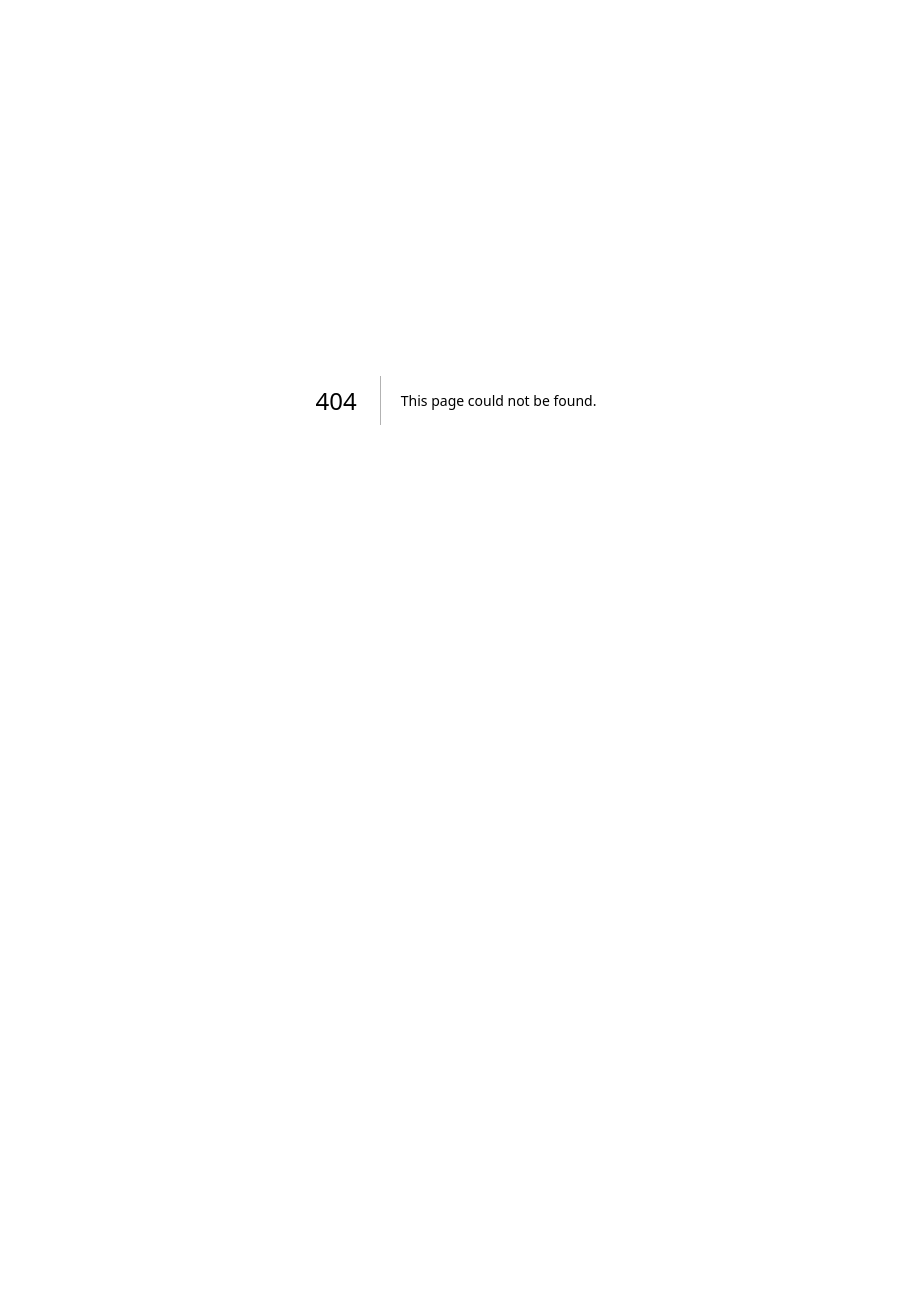
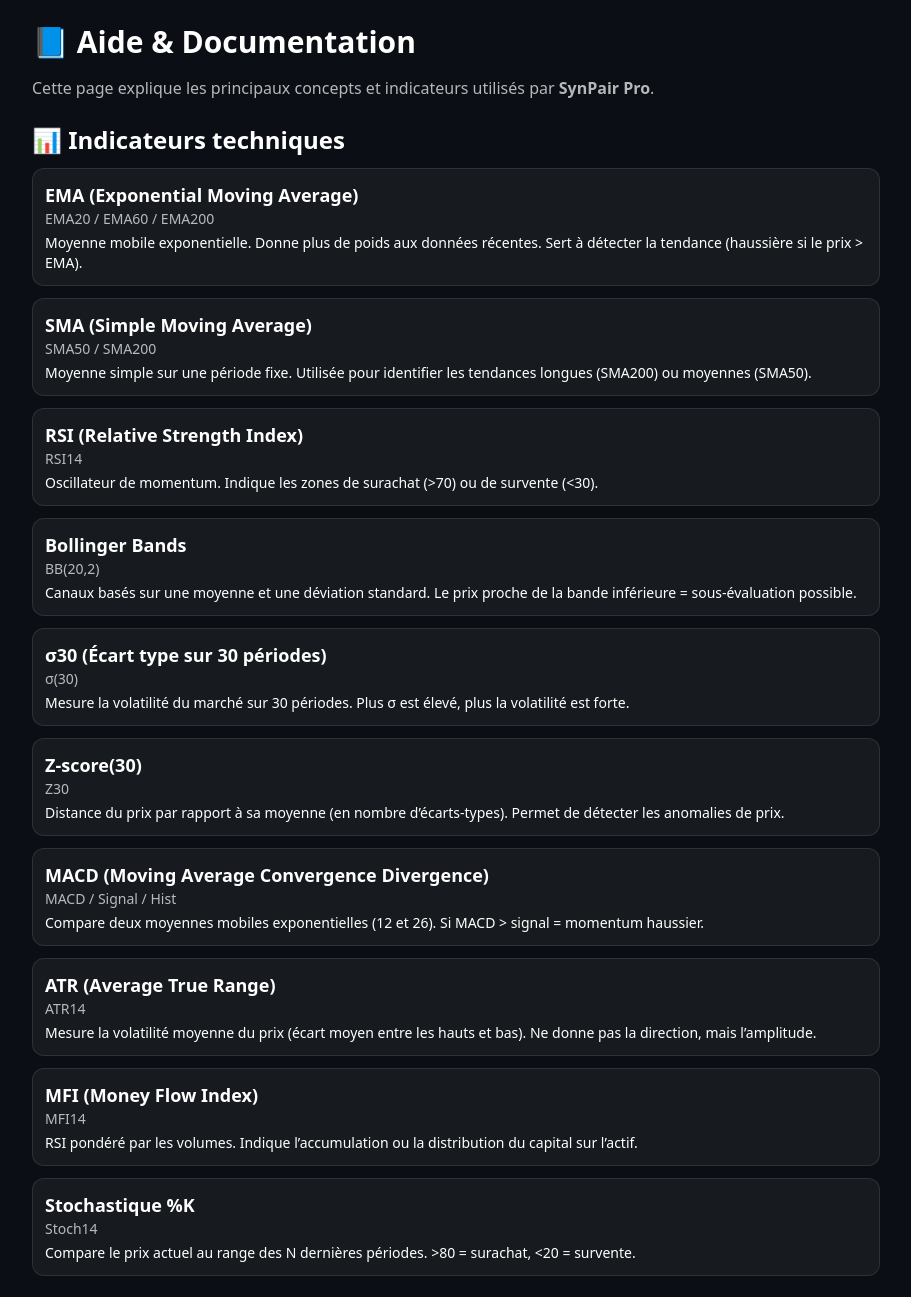
Before and after one commit to benoit80000/SynPairPro, a Next.js app: page /help in a window 1280 px wide. Before the commit this address had no page. Shown: the top 1297 px of the page, without its empty margins (184-1095 px from the left). Before the commit the page ends 800 px from the top, so only its background shows below. Built offline with nearby package versions, Linux system fonts and the light colour scheme.

Commit message:
Create page.tsx

```diff
--- /dev/null
+++ b/app/help/page.tsx
@@ -0,0 +1,137 @@
+// app/help/page.tsx
+"use client";
+
+import Link from "next/link";
+
+export default function HelpPage() {
+  const INDICATORS = [
+    {
+      name: "EMA (Exponential Moving Average)",
+      key: "EMA20 / EMA60 / EMA200",
+      desc: "Moyenne mobile exponentielle. Donne plus de poids aux données récentes. Sert à détecter la tendance (haussière si le prix > EMA).",
+    },
+    {
+      name: "SMA (Simple Moving Average)",
+      key: "SMA50 / SMA200",
+      desc: "Moyenne simple sur une période fixe. Utilisée pour identifier les tendances longues (SMA200) ou moyennes (SMA50).",
+    },
+    {
+      name: "RSI (Relative Strength Index)",
+      key: "RSI14",
+      desc: "Oscillateur de momentum. Indique les zones de surachat (>70) ou de survente (<30).",
+    },
+    {
+      name: "Bollinger Bands",
+      key: "BB(20,2)",
+      desc: "Canaux basés sur une moyenne et une déviation standard. Le prix proche de la bande inférieure = sous-évaluation possible.",
+    },
+    {
+      name: "σ30 (Écart type sur 30 périodes)",
+      key: "σ(30)",
+      desc: "Mesure la volatilité du marché sur 30 périodes. Plus σ est élevé, plus la volatilité est forte.",
+    },
+    {
+      name: "Z-score(30)",
+      key: "Z30",
+      desc: "Distance du prix par rapport à sa moyenne (en nombre d’écarts-types). Permet de détecter les anomalies de prix.",
+    },
+    {
+      name: "MACD (Moving Average Convergence Divergence)",
+      key: "MACD / Signal / Hist",
+      desc: "Compare deux moyennes mobiles exponentielles (12 et 26). Si MACD > signal = momentum haussier.",
+    },
+    {
+      name: "ATR (Average True Range)",
+      key: "ATR14",
+      desc: "Mesure la volatilité moyenne du prix (écart moyen entre les hauts et bas). Ne donne pas la direction, mais l’amplitude.",
+    },
+    {
+      name: "MFI (Money Flow Index)",
+      key: "MFI14",
+      desc: "RSI pondéré par les volumes. Indique l’accumulation ou la distribution du capital sur l’actif.",
+    },
+    {
+      name: "Stochastique %K",
+      key: "Stoch14",
+      desc: "Compare le prix actuel au range des N dernières périodes. >80 = surachat, <20 = survente.",
+    },
+  ];
+
+  const SIGNALS = [
+    {
+      label: "Achat (buy)",
+      desc: "Les indicateurs sont globalement positifs : prix > EMA, RSI bas, ou cassure haussière.",
+    },
+    {
+      label: "Neutre (neutral)",
+      desc: "Les signaux sont mitigés. Aucun consensus net entre les indicateurs.",
+    },
+    {
+      label: "Vente (sell)",
+      desc: "Les indicateurs sont globalement négatifs : prix < EMA, RSI élevé, ou cassure baissière.",
+    },
+  ];
+
+  const SOURCES = [
+    { name: "Binance", desc: "Données en temps réel (OHLCV). Source par défaut si disponible." },
+    { name: "CoinGecko", desc: "Historique simplifié des prix. Gratuit et fiable, sans clé API." },
+    { name: "CoinPaprika", desc: "Alternative à Gecko. Donne des données OHLC complètes." },
+    { name: "CoinCap", desc: "Flux léger et rapide pour les prix uniquement (pas d’OHLC)." },
+  ];
+
+  return (
+    <main className="max-w-4xl mx-auto p-6">
+      <h1 className="text-3xl font-extrabold mb-4">📘 Aide & Documentation</h1>
+      <p className="text-white/70 mb-6">
+        Cette page explique les principaux concepts et indicateurs utilisés par <strong>SynPair Pro</strong>.
+      </p>
+
+      {/* Indicateurs */}
+      <section className="mb-10">
+        <h2 className="text-2xl font-bold mb-3">📊 Indicateurs techniques</h2>
+        <div className="space-y-3">
+          {INDICATORS.map((ind, i) => (
+            <div key={i} className="rounded-xl border border-white/10 bg-white/5 p-3">
+              <div className="text-lg font-semibold">{ind.name}</div>
+              <div className="text-sm text-white/70 mb-1">{ind.key}</div>
+              <div className="text-sm">{ind.desc}</div>
+            </div>
+          ))}
+        </div>
+      </section>
+
+      {/* Signaux */}
+      <section className="mb-10">
+        <h2 className="text-2xl font-bold mb-3">📈 Interprétation des signaux</h2>
+        <div className="grid md:grid-cols-3 gap-3">
+          {SIGNALS.map((s, i) => (
+            <div key={i} className="rounded-xl border border-white/10 bg-white/5 p-3">
+              <div className="font-semibold mb-1">{s.label}</div>
+              <div className="text-sm">{s.desc}</div>
+            </div>
+          ))}
+        </div>
+      </section>
+
+      {/* Sources */}
+      <section className="mb-10">
+        <h2 className="text-2xl font-bold mb-3">🌐 Sources de données</h2>
+        <div className="grid md:grid-cols-2 gap-3">
+          {SOURCES.map((src, i) => (
+            <div key={i} className="rounded-xl border border-white/10 bg-white/5 p-3">
+              <div className="font-semibold mb-1">{src.name}</div>
+              <div className="text-sm">{src.desc}</div>
+            </div>
+          ))}
+        </div>
+      </section>
+
+      {/* Navigation */}
+      <div className="mt-10 text-center">
+        <Link href="/" className="btn">
+          ← Retour à l’accueil
+        </Link>
+      </div>
+    </main>
+  );
+}
```
